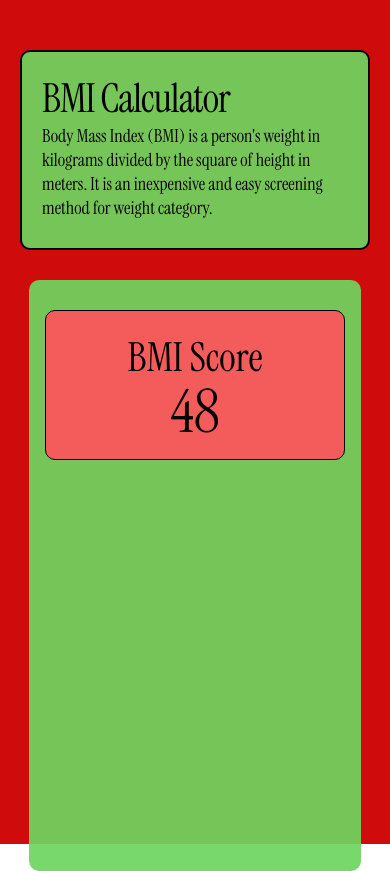
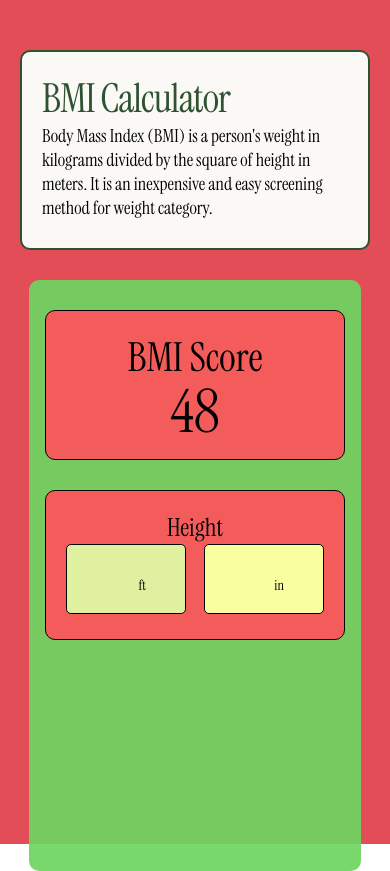
Before and after one commit to mparedes023/bmi-calculator-app, a React Native app: screen / in a window 390 px wide. Built offline with nearby package versions, Linux system fonts and the light colour scheme.

Commit message:
feat(ui): add height input card

```diff
--- a/screens/BMI.js
+++ b/screens/BMI.js
@@ -1,4 +1,4 @@
-import {View, Text,StyleSheet} from 'react-native';
+import {View, Text,StyleSheet, TextInput} from 'react-native';
 import {useFonts} from 'expo-font';
 export default function BMI(){
     const [fontsLoaded] = useFonts({
@@ -22,6 +22,19 @@ export default function BMI(){
             <Text style={styles.score}>48</Text>
         </View>
 
+        <View style={styles.heightContainer}>
+            <Text style={styles.heightTitle}>Height</Text>
+            <View style ={styles.heightDimensionsContainer}>
+                <View style={styles.inputHeight}>
+                    <TextInput style={styles.feet} keyboardType="numeric" maxLength={1}></TextInput>
+                    <Text style={styles.unitLabel}>ft</Text>
+                </View>
+                <View style={styles.inputHeight}>
+                    <TextInput style={styles.inches}keyboardType="numeric" maxLength={2}></TextInput>
+                    <Text style={styles.unitLabel}>in</Text>
+                </View>
+            </View>
+        </View>
     </View>
     </View>
 
@@ -35,7 +48,7 @@ const styles=StyleSheet.create({
     container: {
         width:'100%',
         height:'100%',
-        backgroundColor: 'rgb(208, 11, 11)',
+        backgroundColor: '#e34d57',
         alignItems:'center',
 
     },
@@ -45,10 +58,10 @@ const styles=StyleSheet.create({
         borderRadius:10,
         display:'flex',
         flexDirection:'column',
-        backgroundColor:'rgba(110, 213, 96, 0.92)',
+        backgroundColor:'#FAF9F5',
         padding:20,
         marginTop:50,
-        borderColor:'black',
+        borderColor:'#2F5233',
         borderWidth:2,
     },
 
@@ -58,6 +71,7 @@ const styles=StyleSheet.create({
         color:'black',
         fontFamily:'flute',
         letterSpacing:-1,
+        color:'#2F5233',
     },
     bmiDescription:{
        fontFamily:'flute',
@@ -98,5 +112,70 @@ const styles=StyleSheet.create({
         fontSize:60,
         textAlign:'center',
         marginTop:-10,
+
+    },
+    inputHeight:{
+        position:'relative',
+        width:120,
+
+    },
+    heightContainer:{
+        width:300,
+        height:150,
+        borderRadius:10,
+        display:'flex',
+        flexDirection:'column',
+        backgroundColor:'rgb(244, 92, 92)',
+        padding:20,
+        marginTop:30,
+        borderColor:'black',
+        borderWidth:1.2,
+    },
+    heightTitle:{
+        fontFamily:'flute',
+        fontSize:25,
+        textAlign:'center',
+    },
+
+    heightDimensionsContainer:{
+        display:'flex',
+        flexDirection:'row',
+        alignItems:'center',
+        gap:10,
+        justifyContent:'space-between',
+
+    },
+    feet:{
+        width:120,
+        height:70,
+        backgroundColor: 'rgb(223, 241, 161)',
+        fontFamily:'flute',
+        textAlign:'center',
+        fontSize:35,
+        borderColor:'black',
+        borderWidth:1.2,
+        paddingRight:15,
+        borderRadius:5,
+
+    },
+    inches:{
+        width:120,
+        height:70,
+        backgroundColor: 'rgb(249, 255, 160)',
+        borderColor:'black',
+        borderWidth:1.2,
+        fontFamily:'flute',
+        textAlign:'center',
+        fontSize:35,
+        paddingRight:15,
+        borderRadius:5,
+
+    },
+    unitLabel:{
+        position:'absolute',
+        right:40,
+        bottom:20,
+        fontFamily:'flute',
+
     }
 });
```
